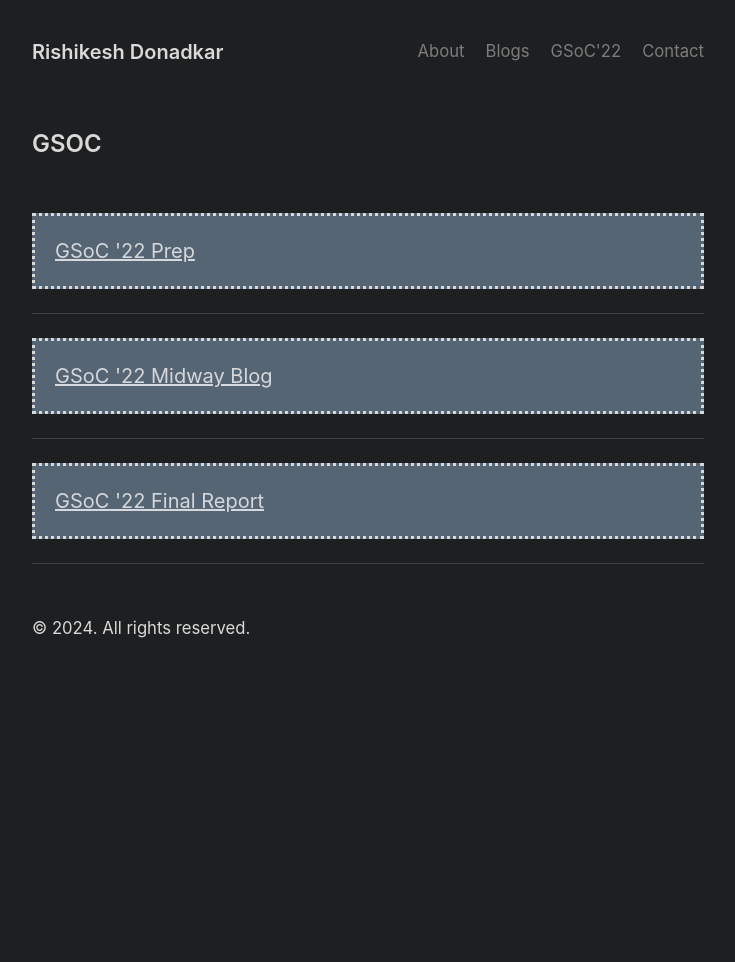
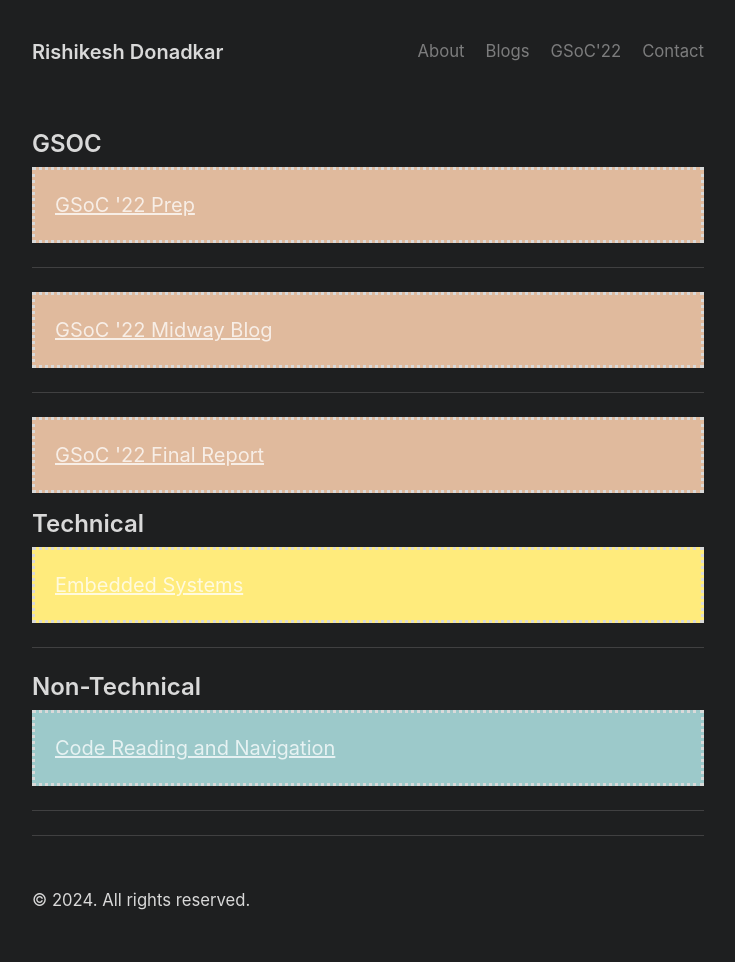
Before and after one commit to RISHI27-dot/rishi27-dot.github.io, a Jekyll site: the page built from blog.md, in a window 1280 px wide. Shown: the whole page, without its empty margins (272-1007 px from the left). Built offline with Jekyll 4.4.1, drawn with Linux system fonts in a browser that asks for light colours; before the commit the page ends 900 px from its top, so only the background shows below that.

Commit message:
Blogs
Create two new sections in blogs. Technical and Non-Technical and add
template md files

```diff
--- a/blog.md
+++ b/blog.md
@@ -2,16 +2,31 @@
 layout: default
 ---
 ## GSOC
-<br>
-<div style="background-color:#566573;padding:20px;border-style: dotted">
+<div style="background-color:#e0ba9d;padding:20px;border-style: dotted">
 	<a href="/gsoc/selection_prep">GSoC '22 Prep</a>
 </div>
 <hr>
-<div style="background-color:#566573;padding:20px;border-style: dotted">
+<div style="background-color:#e0ba9d;padding:20px;border-style: dotted">
 	<a href="/midway_blog/home">GSoC '22 Midway Blog</a>
 </div>
 <hr>
-<div style="background-color:#566573;padding:20px;border-style: dotted">
+<div style="background-color:#e0ba9d;padding:20px;border-style: dotted">
 	<a href="/final_report/home">GSoC '22 Final Report</a>
 </div>
+
+## Technical
+
+<div style="background-color:#ffeb7c;padding:20px;border-style: dotted">
+	<a href="/blogs/technical/embedded_systems.md">Embedded Systems</a>
+</div>
 <hr>
+
+## Non-Technical
+
+<div style="background-color:#9cc9ca
+;padding:20px;border-style: dotted">
+	<a href="/blogs/non-technical/code_navigation_and_reading.md">Code Reading and Navigation</a>
+</div>
+<hr>
+
+<hr>
```
Also changed, not shown: blogs/non-technical/code_navigation_and_reading.md (added, +4 -0 lines), blogs/technical/embedded_systems.md (added, +4 -0 lines).
